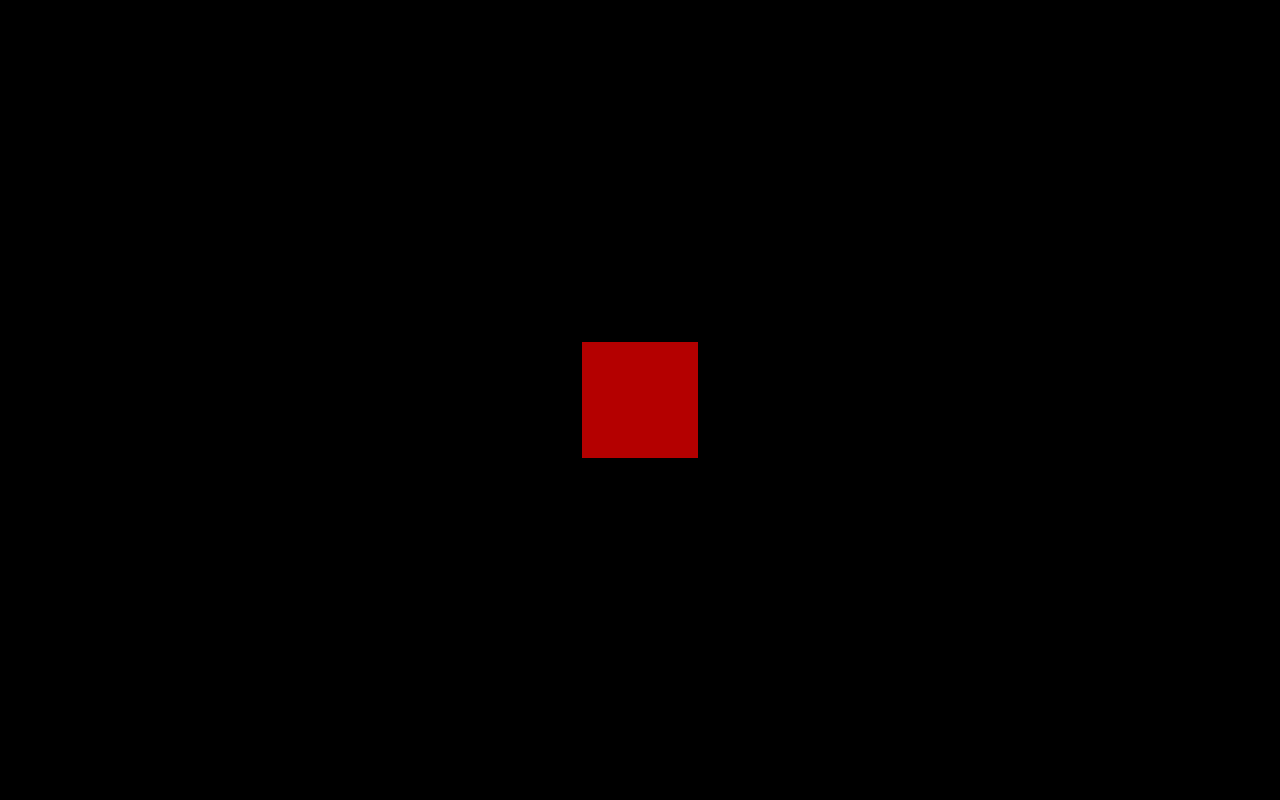
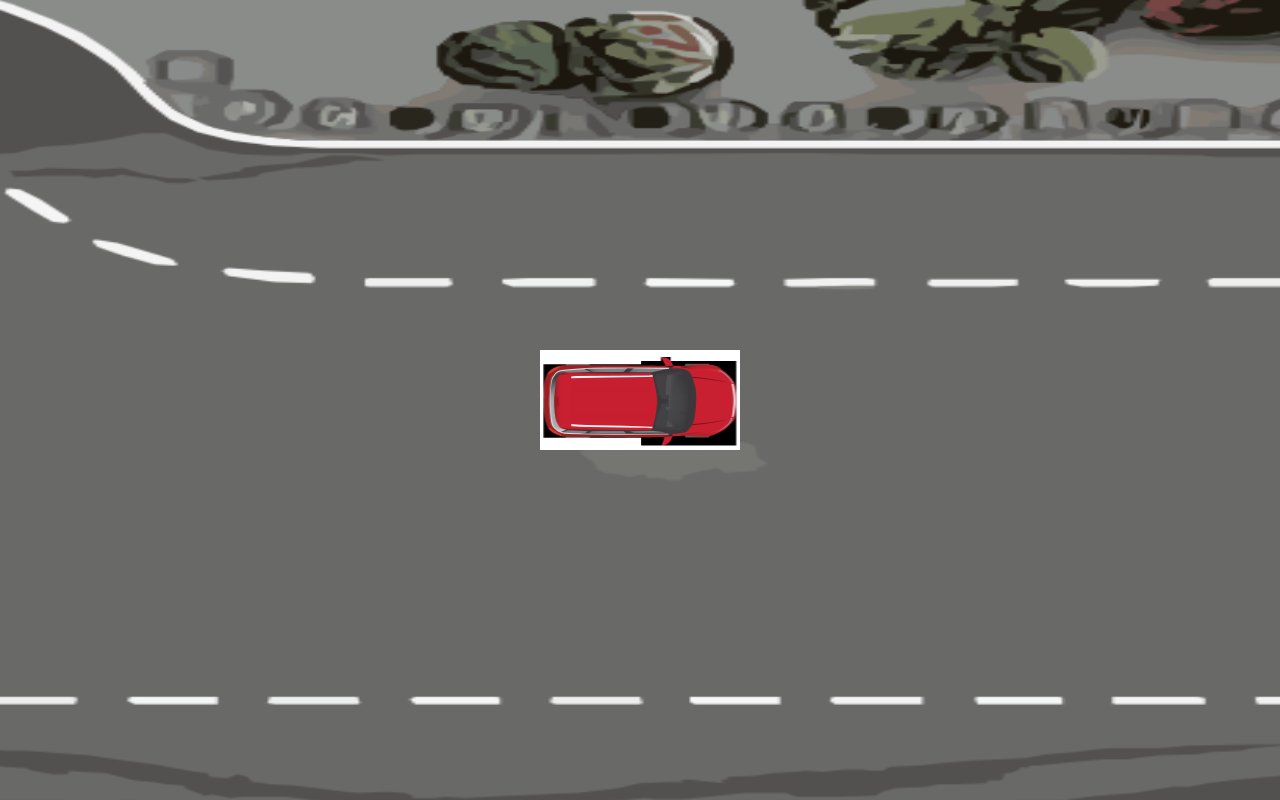
Before and after one commit to Mouri69/vrom-vrom-car, a plain HTML site: page index.html in a window 1280 px wide. Drawn offline with nearby package versions, Linux system fonts and the light colour scheme; animation ran at ten frames a second.

Commit message:
added map background also changed the background color, added drifting feature with much upgrades and fixes and no more glitces also added border and changed the square to a car still has some issues (rectangle beneath it)

```diff
--- a/index.html
+++ b/index.html
@@ -3,7 +3,7 @@
 <head>
     <meta charset="UTF-8">
     <meta name="viewport" content="width=device-width, initial-scale=1.0">
-    <title>3D Cube Movement</title>
+    <title>2D Cube Drifting</title>
     <link rel="stylesheet" href="styles.css">
 </head>
 <body>
--- a/script.js
+++ b/script.js
@@ -2,21 +2,65 @@
 const canvas = document.getElementById('canvas');
 const renderer = new THREE.WebGLRenderer({ canvas });
 renderer.setSize(window.innerWidth, window.innerHeight);
+renderer.setPixelRatio(window.devicePixelRatio);
 
+// Set background color to gray
+renderer.setClearColor(0x808080); // Gray color
+
+// Create a scene
 const scene = new THREE.Scene();
-const camera = new THREE.PerspectiveCamera(75, window.innerWidth / window.innerHeight, 0.1, 1000);
+
+// Setup Orthographic Camera for 2D view
+const aspectRatio = window.innerWidth / window.innerHeight;
+const zoomFactor = 2; // Adjust this value to control zoom level
+
+const camera = new THREE.OrthographicCamera(
+    -aspectRatio * zoomFactor, // left
+    aspectRatio * zoomFactor,  // right
+    zoomFactor,                // top
+    -zoomFactor,               // bottom
+    0.1,                       // near plane
+    10                         // far plane
+);
 camera.position.z = 5;
 
-// Lighting
-const light = new THREE.DirectionalLight(0xffffff, 1);
-light.position.set(0, 5, 5).normalize();
-scene.add(light);
+// Load map texture and create map plane
+const loader = new THREE.TextureLoader();
+loader.load('assets/map.svg', (texture) => {
+    const mapWidth = 20;  // Width of the map
+    const mapHeight = 10; // Height of the map
+    const mapGeometry = new THREE.PlaneGeometry(mapWidth, mapHeight);
+    const mapMaterial = new THREE.MeshBasicMaterial({ map: texture, side: THREE.DoubleSide });
+    const mapPlane = new THREE.Mesh(mapGeometry, mapMaterial);
+    mapPlane.position.z = -1; // Ensure map is behind the car
+    scene.add(mapPlane);
 
-// Cube (representing the car)
-const cubeGeometry = new THREE.BoxGeometry(1, 1, 1);
-const cubeMaterial = new THREE.MeshLambertMaterial({ color: 0xff0000 });
-const cube = new THREE.Mesh(cubeGeometry, cubeMaterial);
-scene.add(cube);
+    // Update boundary values after the map is loaded
+    mapBoundaries = {
+        left: -mapWidth / 2,
+        right: mapWidth / 2,
+        top: mapHeight / 4.5,
+        bottom: -mapHeight / 4.5
+    };
+}, undefined, (error) => {
+    console.error('Error loading texture:', error);
+});
+
+// Create 2D Car using texture
+const carWidth = 1;
+const carHeight = 0.5;
+
+// Car body texture
+const carTexture = new THREE.TextureLoader().load('assets/car.png'); // Use your PNG texture here
+const bodyGeometry = new THREE.PlaneGeometry(carWidth, carHeight);
+const bodyMaterial = new THREE.MeshBasicMaterial({ map: carTexture, side: THREE.DoubleSide });
+const carBody = new THREE.Mesh(bodyGeometry, bodyMaterial);
+
+// Create a group to hold the car body
+const carGroup = new THREE.Group();
+carGroup.add(carBody);
+carGroup.position.z = 0; // Ensure car is in front of the map
+scene.add(carGroup);
 
 // Track the state of keys
 const keys = {
@@ -26,49 +70,85 @@ const keys = {
     ArrowRight: false
 };
 
-// Update key state on keydown
 document.addEventListener('keydown', (event) => {
     if (keys.hasOwnProperty(event.key)) {
         keys[event.key] = true;
     }
 });
 
-// Update key state on keyup
 document.addEventListener('keyup', (event) => {
     if (keys.hasOwnProperty(event.key)) {
         keys[event.key] = false;
     }
 });
 
-// Cube movement
-let cubeSpeed = 0.05;
+// Movement and drifting variables
+let velocityX = 0;
+let velocityY = 0;
+const acceleration = 0.003;
+const friction = 0.98;
+const driftFactor = 1;
 
-function moveCube() {
+// Map boundaries
+let mapBoundaries = {
+    left: -10,
+    right: 10,
+    top: 10,
+    bottom: -10
+};
+
+function moveCar() {
     if (keys.ArrowUp) {
-        cube.position.z -= cubeSpeed;
+        velocityY += acceleration;
     }
     if (keys.ArrowDown) {
-        cube.position.z += cubeSpeed;
+        velocityY -= acceleration;
     }
     if (keys.ArrowLeft) {
-        cube.position.x -= cubeSpeed;
+        velocityX -= acceleration;
     }
     if (keys.ArrowRight) {
-        cube.position.x += cubeSpeed;
+        velocityX += acceleration;
     }
+
+    velocityX *= driftFactor;
+    velocityY *= driftFactor;
+
+    // Update car position
+    carGroup.position.x += velocityX;
+    carGroup.position.y += velocityY;
+
+    // Check and limit the car within map boundaries
+    carGroup.position.x = Math.max(Math.min(carGroup.position.x, mapBoundaries.right), mapBoundaries.left);
+    carGroup.position.y = Math.max(Math.min(carGroup.position.y, mapBoundaries.top), mapBoundaries.bottom);
+
+    velocityX *= friction;
+    velocityY *= friction;
+
+    // Update car rotation to simulate movement
+    const angle = Math.atan2(velocityY, velocityX);
+    carGroup.rotation.z = angle;
+
+    // Update camera position to follow the car
+    camera.position.x = carGroup.position.x;
+    camera.position.y = carGroup.position.y;
 }
 
 // Animation loop
 function animate() {
     requestAnimationFrame(animate);
-    moveCube();
+    moveCar();
     renderer.render(scene, camera);
 }
 
 // Responsive canvas
 window.addEventListener('resize', () => {
     renderer.setSize(window.innerWidth, window.innerHeight);
-    camera.aspect = window.innerWidth / window.innerHeight;
+    const aspectRatio = window.innerWidth / window.innerHeight;
+    camera.left = -aspectRatio * zoomFactor; // Adjust zoom factor
+    camera.right = aspectRatio * zoomFactor; // Adjust zoom factor
+    camera.top = zoomFactor; // Adjust zoom factor
+    camera.bottom = -zoomFactor; // Adjust zoom factor
     camera.updateProjectionMatrix();
 });
 
--- a/styles.css
+++ b/styles.css
@@ -1,7 +1,7 @@
 body {
     margin: 0;
     overflow: hidden;
-    background-color: #f0f0f0; /* Light gray background */
+    background-color:gray
 }
 
 canvas {
```
Also changed, not shown: assets/car.png (added), assets/map.jpeg (added), assets/map.svg (added).
